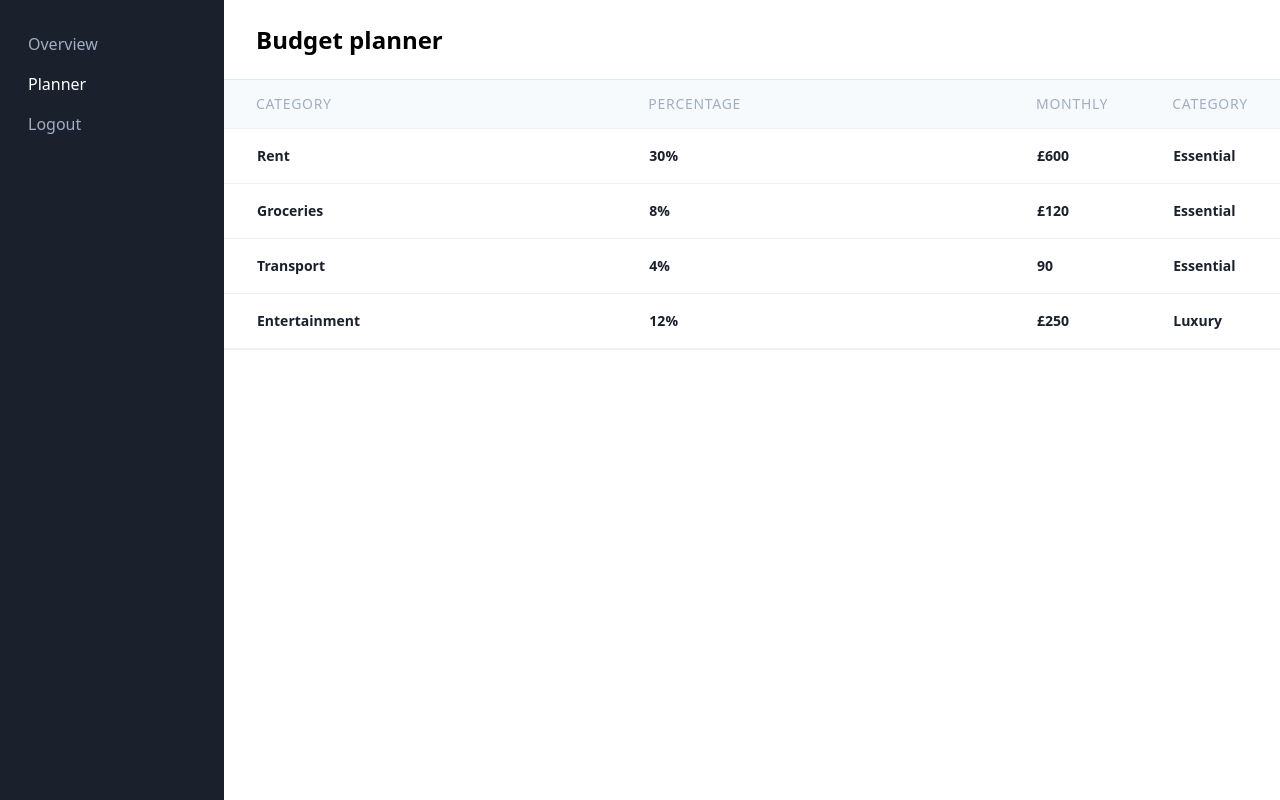
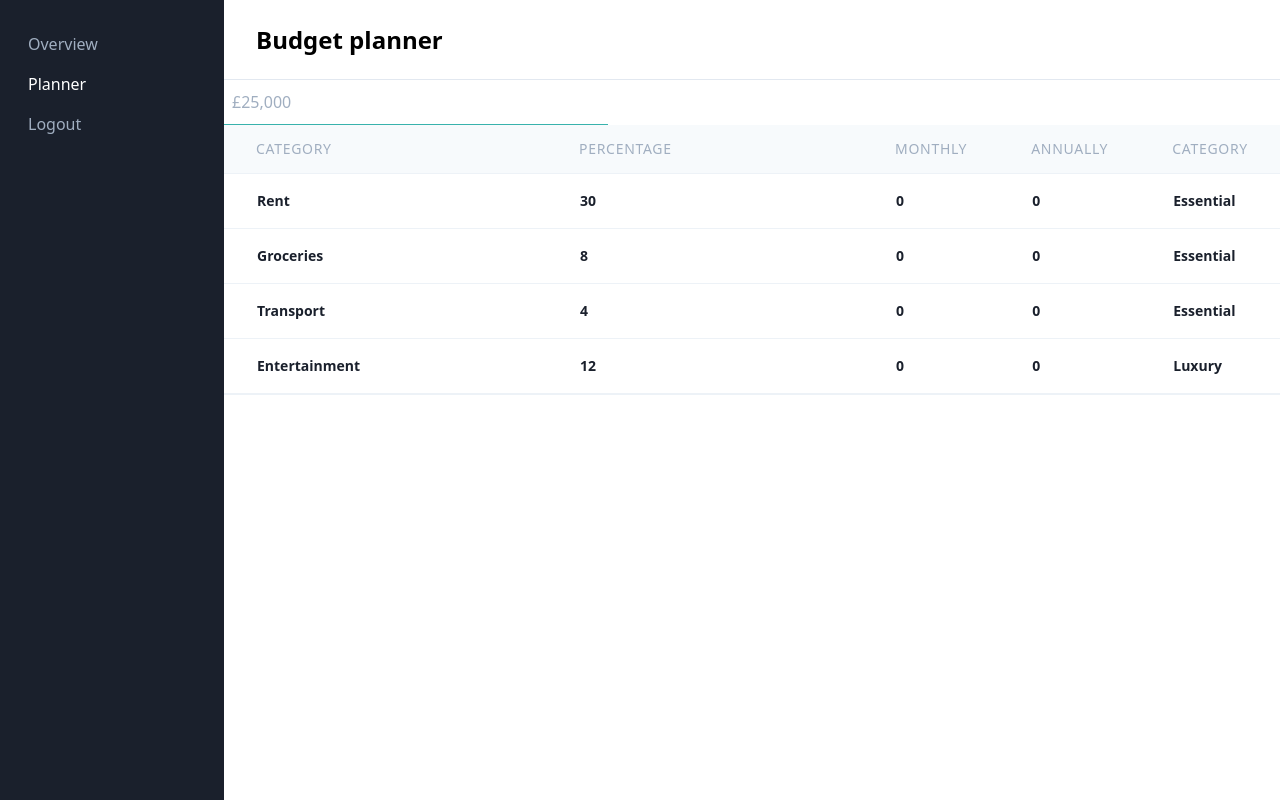
Before and after one commit to robmcw/budget-app, a React (Create React App) app: page / in a window 1280 px wide. Built offline with nearby package versions, Linux system fonts and the light colour scheme.

Commit message:
Add input, states and handler to take an income and output monthly and annual budgets, specific for each table row

```diff
--- a/src/components/TableRow/TableRow.js
+++ b/src/components/TableRow/TableRow.js
@@ -29,6 +29,14 @@ const TableRow = (props) => {
                 </Link>
             </td>
 
+            <td className="whitespace-no-wrap border-b border-gray-200 text-sm leading-5 text-gray-500">
+                <Link className="block px-8 py-4" to={`/budget/${props.budget.name}`}>
+                    <div className="text-sm leading-5 text-gray-900 font-semibold">
+                        {props.budget.annual}
+                    </div>
+                </Link>
+            </td>
+
             <td className="border-b border-gray-200">
                 <Link className="block px-8 py-4" to={`/project/${props.budget.name}`}>
                     <div className="text-sm leading-5 text-gray-900 font-semibold">
--- a/src/containers/Planner/Planner.js
+++ b/src/containers/Planner/Planner.js
@@ -1,50 +1,115 @@
-import React from "react";
+import React, { useState } from "react";
 import TableRow from "../../components/TableRow/TableRow";
 
+//To Do:
+// Clean up Reducer naming
+// Add timeout
+
+
+
 const Dashboard = () => {
+
+    const [enteredIncome, setEnteredIncome] = useState(null);
+    const [monthlyRent, SetMonthlyRent] = useState(0);
+    const [annualRent, SetAnnualRent] = useState(0);
+    const [monthlyGroceries, SetMonthlyGroceries] = useState(0);
+    const [annualGroceries, SetAnnualGroceries] = useState(0);
+    const [monthlyTransport, SetMonthlyTransport] = useState(0);
+    const [annualTransport, SetAnnualTransport] = useState(0);
+    const [monthlyEntertainment, SetMonthlyEntertainment] = useState(0);
+    const [annualEntertainment, SetAnnualEntertainment] = useState(0);
 
     const budgets = {
         category: {
             rent: {
                 name: "Rent",
-                percentage: "30%",
-                monthly: "£600",
+                percentage: 30,
+                monthly: monthlyRent,
+                annual: annualRent,
                 category: "Essential"
             },
             groceries: {
                 name: "Groceries",
-                percentage: "8%",
-                monthly: "£120",
+                percentage: 8,
+                monthly: monthlyGroceries,
+                annual: annualGroceries,
                 category: "Essential"
             },
             transport: {
                 name: "Transport",
-                percentage: "4%",
-                monthly: "90",
+                percentage: 4,
+                monthly: monthlyTransport,
+                annual: annualTransport,
                 category: "Essential"
             },
             entertainment: {
                 name: "Entertainment",
-                percentage: "12%",
-                monthly: "£250",
+                percentage: 12,
+                monthly: monthlyEntertainment,
+                annual: annualEntertainment,
                 category: "Luxury"
             }
         },
     };
 
-    console.log(budgets.category.groceries)
-
     const tableRows = Object.keys(budgets.category).map((catKey) => {
-        console.log(budgets.category[catKey])
         return <TableRow key={catKey} budget={budgets.category[catKey]} />;
     });
 
+
+    const incomeHandler = (income, budgets) => {
+        Object.keys(budgets.category).map((catKey) => {
+            const newAnnual = Math.round((income / 100 * budgets.category[catKey].percentage));
+            const newMonthly = Math.round(newAnnual / 12);
+            switch (budgets.category[catKey].name) {
+                case 'Rent':
+                    SetMonthlyRent(newMonthly)
+                    SetAnnualRent(newAnnual)
+                    break;
+
+                case 'Groceries':
+                    SetMonthlyGroceries(newMonthly)
+                    SetAnnualGroceries(newAnnual)
+                    break;
+
+                case 'Transport':
+                    SetMonthlyTransport(newMonthly)
+                    SetAnnualTransport(newAnnual)
+                    break;
+
+                case 'Entertainment':
+                    SetMonthlyEntertainment(newMonthly)
+                    SetAnnualEntertainment(newAnnual)
+                    break;
+
+                default:
+                    return (console.log('Error'))
+            }
+        })
+    };
 
     return (
         <>
             <div className="bg-white px-8 flex h-20 border-b border-gray-300">
                 <h2 className="font-bold text-2xl block my-auto">Budget planner</h2>
             </div>
+
+            <form className="w-full max-w-sm" >
+                <div className="flex items-center border-b border-teal-500 py-2">
+
+                    <input className="appearance-none bg-transparent border-none w-full text-gray-700 mr-3 py-1 px-2 leading-tight focus:outline-none"
+                        type="text"
+                        placeholder="£25,000"
+                        aria-label="Income"
+                        value={enteredIncome}
+                        onChange={event => {
+                            setEnteredIncome(event.target.value)
+                            incomeHandler(parseInt(event.target.value || 0), budgets)
+                        }}
+                    >
+                    </input>
+                </div>
+            </form>
 
             <div className="max-w-7xl mx-auto">
                 <div className="flex flex-col">
@@ -60,6 +125,9 @@ const Dashboard = () => {
                       </th>
                                     <th className="md:w-48 px-8 py-4 border-b border-gray-200 bg-gray-50 text-left text-sm leading-4 font-medium text-gray-500 uppercase tracking-wider">
                                         Monthly
+                      </th>
+                                    <th className="md:w-48 px-8 py-4 border-b border-gray-200 bg-gray-50 text-left text-sm leading-4 font-medium text-gray-500 uppercase tracking-wider">
+                                        Annually
                       </th>
                                     <th className="md:w-48 px-8 py-4 border-b border-gray-200 bg-gray-50 text-left text-sm leading-4 font-medium text-gray-500 uppercase tracking-wider">
                                         Category
```
